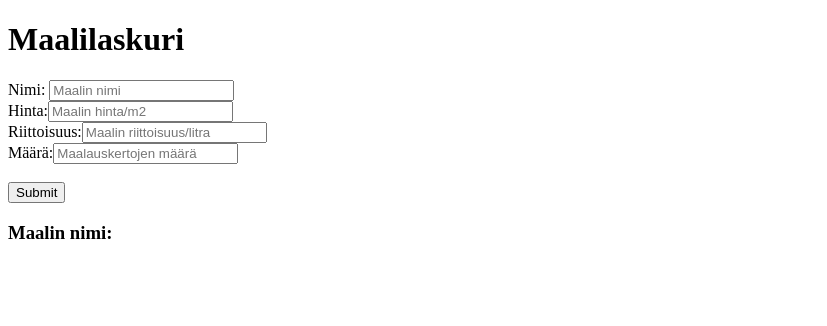
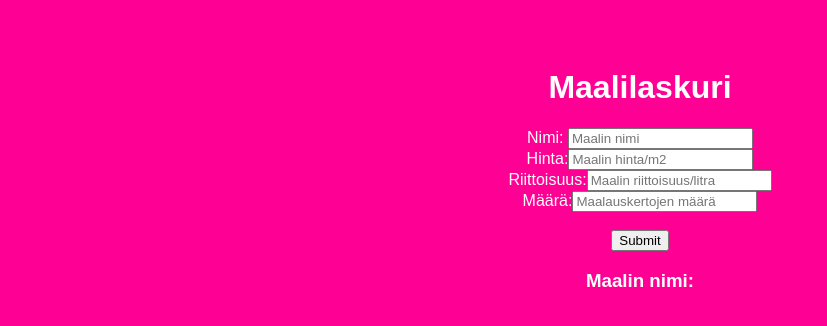
Before and after one commit to Vapsiainen/JS-ryhm-ty-, a React (Create React App) app in the folder maalilaskuri/: page / in a window 1280 px wide. Shown: the top 326 px of the page, without its empty margins (0-827 px from the left). Built offline with nearby package versions, Linux system fonts and the light colour scheme.

Commit message:
Css kokeiluja

```diff
--- a/maalilaskuri/src/App.css
+++ b/maalilaskuri/src/App.css
@@ -1,38 +1,7 @@
-.App {
+body {
+  background-color: #ff0095;
+  color: rgb(255, 255, 255);
+  padding: 40px;
+  font-family: Arial;
   text-align: center;
 }
-
-.App-logo {
-  height: 40vmin;
-  pointer-events: none;
-}
-
-@media (prefers-reduced-motion: no-preference) {
-  .App-logo {
-    animation: App-logo-spin infinite 20s linear;
-  }
-}
-
-.App-header {
-  background-color: #282c34;
-  min-height: 100vh;
-  display: flex;
-  flex-direction: column;
-  align-items: center;
-  justify-content: center;
-  font-size: calc(10px + 2vmin);
-  color: white;
-}
-
-.App-link {
-  color: #61dafb;
-}
-
-@keyframes App-logo-spin {
-  from {
-    transform: rotate(0deg);
-  }
-  to {
-    transform: rotate(360deg);
-  }
-}
--- a/maalilaskuri/src/index.js
+++ b/maalilaskuri/src/index.js
@@ -3,6 +3,7 @@
 import React from "react";
 import ReactDOM from "react-dom";
 import Form from "./form"
+import './App.css'
 
 
 ReactDOM.render(<Form />, document.getElementById("root"));
```
Also changed, not shown: 1 other file (tests, documents, lock files or other folders).
